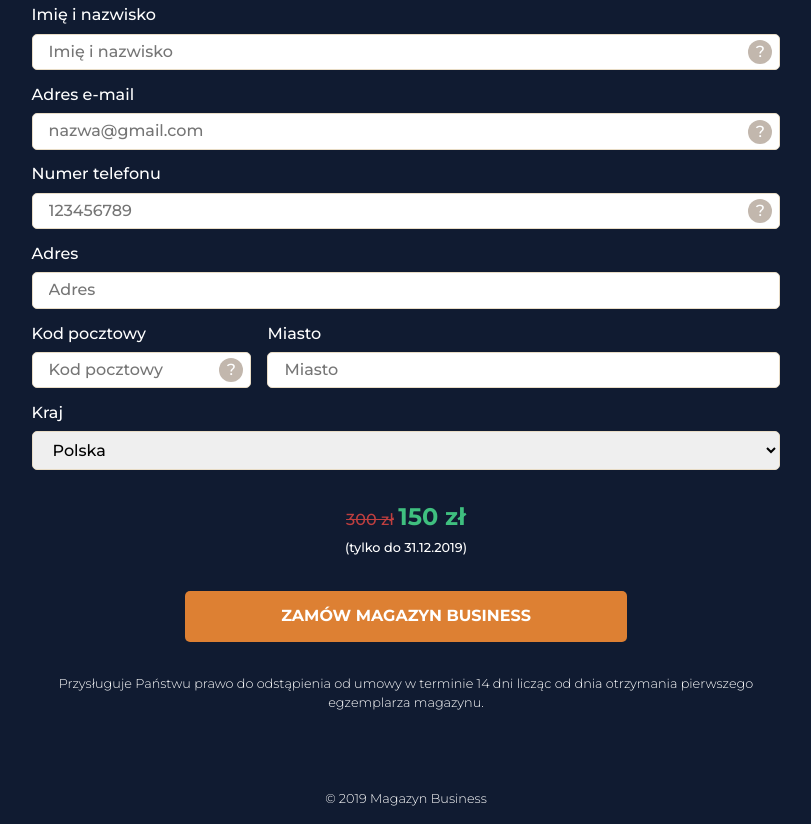
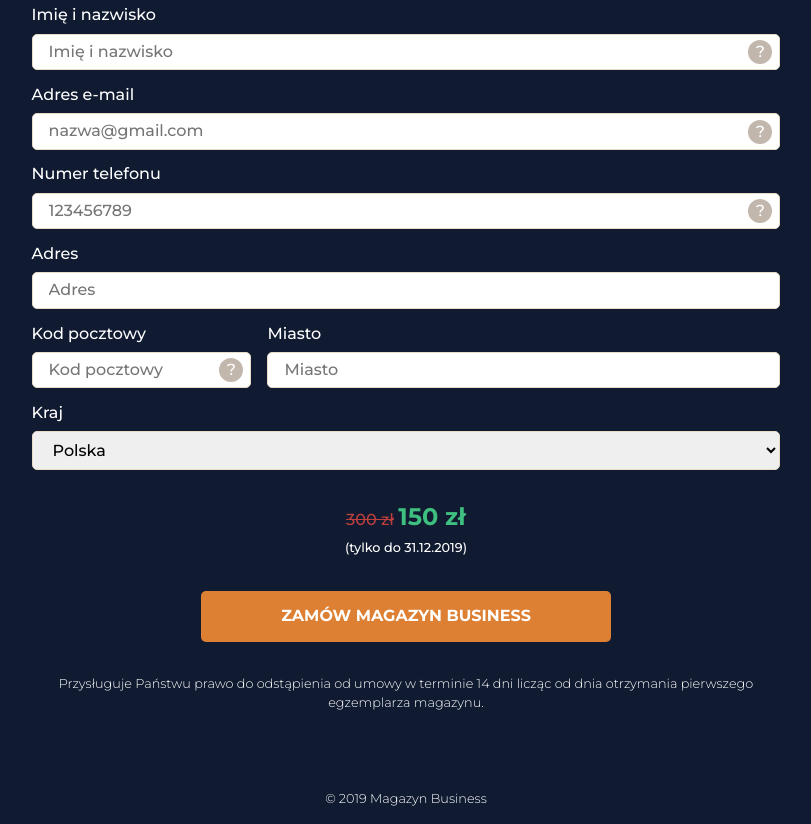
Before and after one commit to sfait/business, a plain HTML site: page index.html in a window 1280 px wide. Shown: the part 2793-3617 px from the top of the page, without its empty margins (234-1045 px from the left). Drawn offline with Linux system fonts and the light colour scheme.

Commit message:
Update form

```diff
--- a/css/style.css
+++ b/css/style.css
@@ -484,6 +484,7 @@ body {
 }
 
 .form-header {
+    text-align: center;
     color: #c2b7ad;
     text-transform: uppercase;
     font-weight: 700;
@@ -586,7 +587,7 @@ body {
 }
 
 .form-btn {
-    padding: 1rem 6rem;
+    padding: 1rem 2rem;
     border: none;
     cursor: pointer;
 }
@@ -756,4 +757,9 @@ body {
     .city-item {
         width: 70%;
     }
+
+    .form-btn {
+        padding: 1rem 5rem;
+    }
+
 }
```
